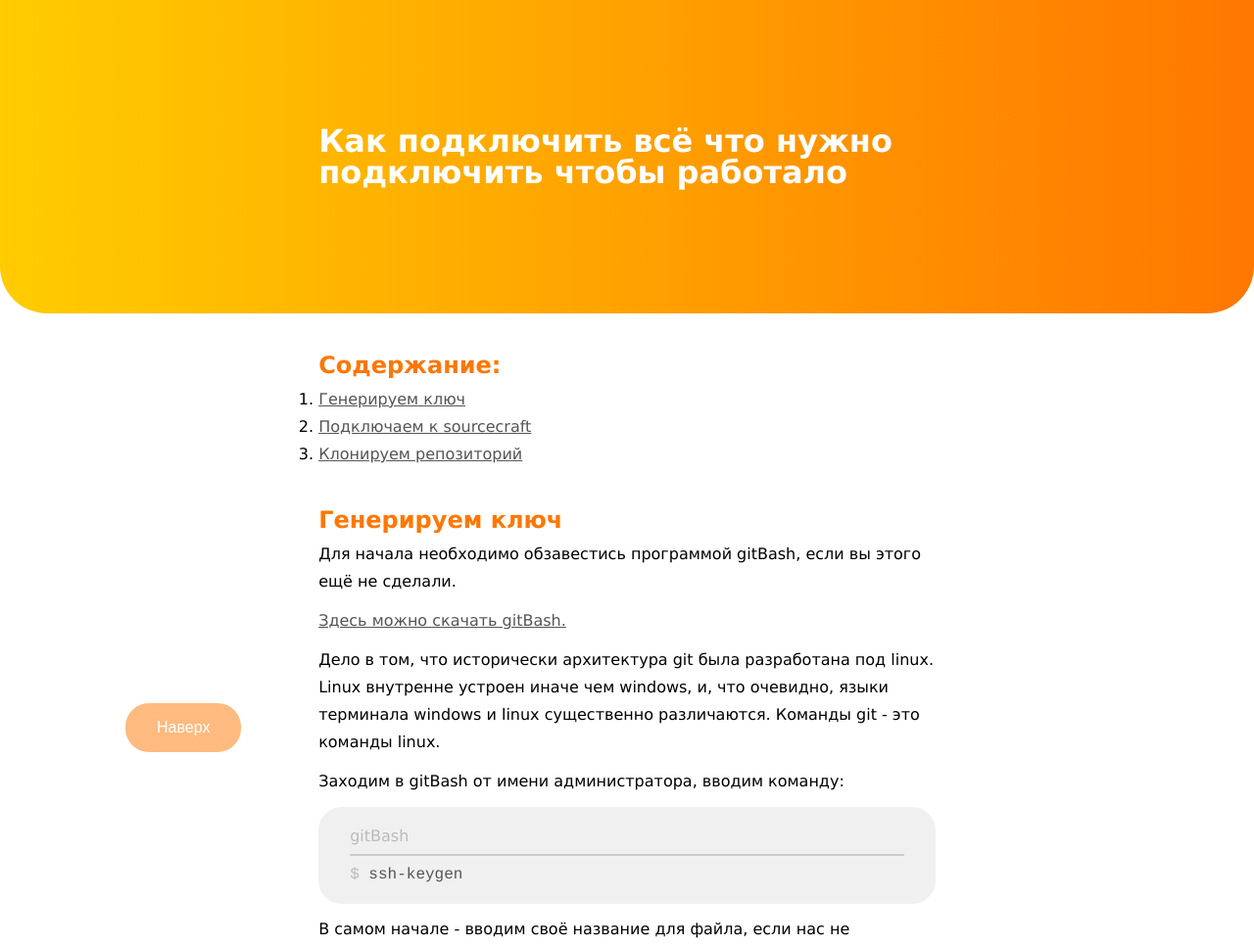
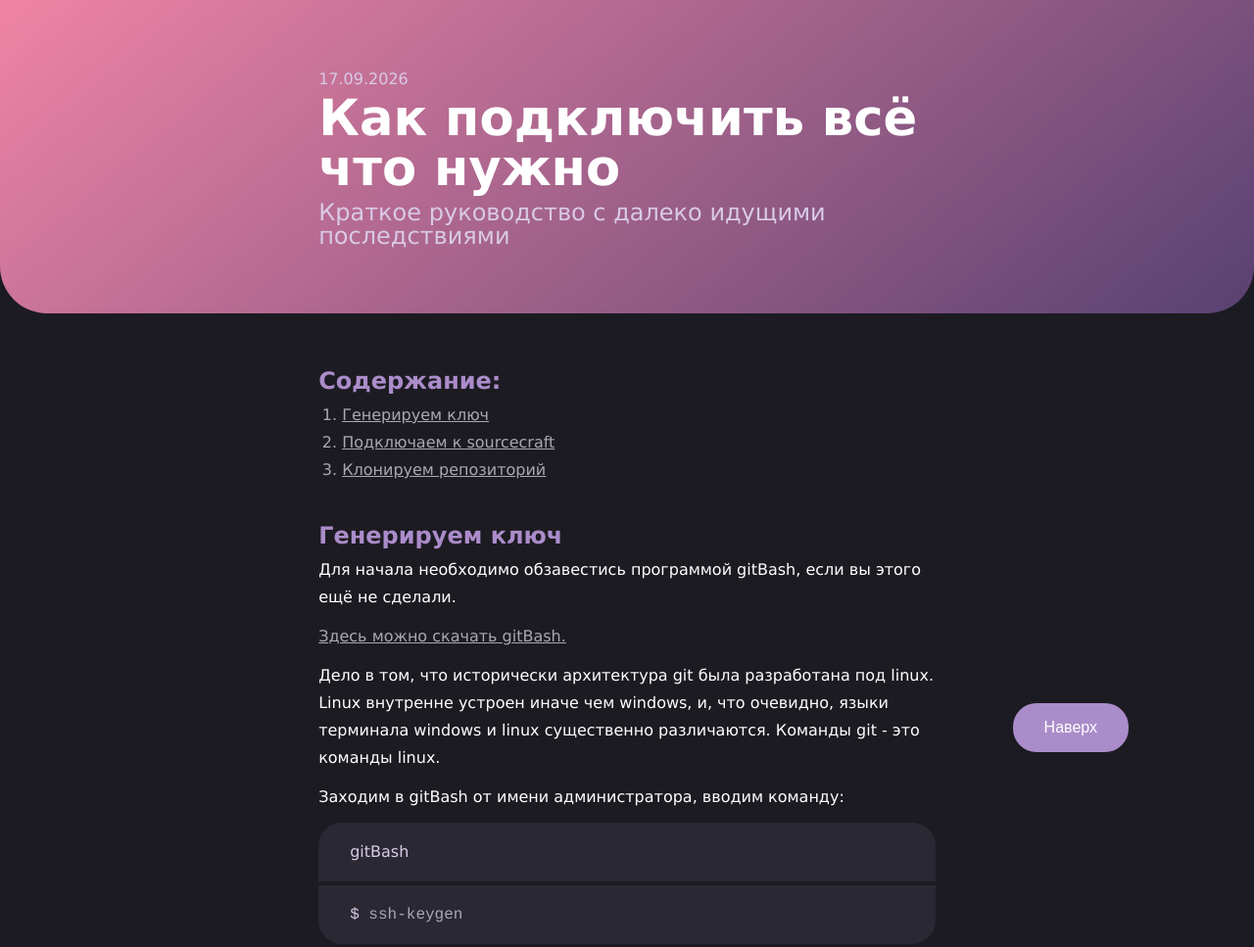
Before and after one commit to satoretoremaa/studentsHelp, a plain HTML site: page docs/index.html in a window 1280 px wide. Shown: the top 967 px of the page at 98% size. Drawn offline with Linux system fonts and the light colour scheme.

Commit message:
design upgrade

```diff
--- a/docs/index.html
+++ b/docs/index.html
@@ -1,6 +1,7 @@
 <!DOCTYPE html>
 <html lang="ru">
 <head>
+    <meta name="color-scheme" content="dark">
     <meta charset="utf-8">
     <meta name="viewport" content="width=device-width, initial-scale=1, shrink-to-fit=no">
     <link rel="stylesheet" href="style.css">
@@ -10,7 +11,9 @@
 <body>
 <header>
     <div class="narrow">
-        <h1>Как подключить всё что нужно подключить чтобы работало</h1>
+        <span class="date">17.09.2026</span>
+        <h1>Как подключить всё что нужно</h1>
+        <h3>Краткое руководство с далеко идущими последствиями</h3>
     </div>
 </header>
 <article>
@@ -37,7 +40,9 @@
 
     <div class="codeblock">
         <div class="lang">gitBash</div>
-        <code><span class="sub">$</span> ssh-keygen</code>
+        <div class="codebody">
+            <pre><code><span class="sub">$</span> ssh-keygen</code></pre>
+        </div>
     </div>
 
     <p>
@@ -57,11 +62,11 @@
     </p>
     <div class="codeblock">
         <div class="lang">common text</div>
-        <pre><code>
-Host ssh.sourcecraft.dev
+        <div class="codebody"><pre><code>Host ssh.sourcecraft.dev
     IdentityFile C:/Users/&lt;имя пользователя>/.ssh/&lt;название файла секретного ключа, по умолчанию - id_ed25519>
     IdentitiesOnly yes
 </code></pre>
+        </div>
     </div>
 
 
@@ -69,6 +74,10 @@ Host ssh.sourcecraft.dev
 
     <h2 id="repositoryCloning">Клонируем репозиторий</h2>
 </article>
+
+<footer>
+    <div class="narrow"><p>&copy; Создано во благо человечества. Цените)</p></div>
+</footer>
 
 <button class="scrollToTopButton">
     Наверх
@@ -79,7 +88,7 @@ Host ssh.sourcecraft.dev
 
     if (scrollToTop) {
 
-        window.addEventListener('scroll', (e) => {
+        window.addEventListener('scroll', () => {
             if (window.scrollY >= 50) {
                 scrollToTop.classList.remove('hidden');
             } else {
--- a/docs/style.css
+++ b/docs/style.css
@@ -5,6 +5,17 @@
     line-height: 1.75;
     overscroll-behavior: none;
     scroll-behavior: smooth;
+
+    --accent-warm: #ef84a5;
+    --accent-cold: #ab8cca;
+    --grey: #a7a8b3;
+    --pale: #d9cae7;
+
+    --bg: #1c1b22;
+    --bg-light: #2a2833;
+    --text: #ffffff;
+
+    background-color: var(--bg);
 }
 
 * {
@@ -14,19 +25,26 @@
 }
 
 *::selection {
-    background: #ffcc00;
-    color: #fff;
+    background: var(--accent-cold);
+    color: var(--text);
 }
 
 article, .narrow {
-    padding-left: 16px;
-    padding-right: 16px;
+    padding: 16px;
     max-width: 65ch;
     margin: auto;
 }
 
+li {
+    margin-left: 1.5rem;
+}
+
+li::marker {
+    color: var(--grey);
+}
+
 header {
-    background-image: linear-gradient(to right, #FFCC00, #FF7700);
+    background-image: linear-gradient(140deg, var(--accent-warm), #584171);
     padding: 16px;
     display: flex;
     align-items: center;
@@ -36,72 +54,132 @@ header {
     border-bottom-right-radius: 3rem;
 }
 
+footer {
+    background-image: linear-gradient(140deg, var(--accent-warm), #584171);
+    padding: 4rem 1rem 2rem 1rem;
+    position: relative;
+}
+
+footer::before {
+    background-color: var(--bg);
+    position: absolute;
+    top: 0;
+    left: 0;
+    width: 100%;
+    height: 3rem;
+    content: "";
+    border-bottom-left-radius: 3rem;
+    border-bottom-right-radius: 3rem;
+}
+
 h1 {
     color: white;
     font-weight: bold;
-    font-size: 2rem;
+    font-size: clamp(2rem, 4vw, 4rem);
     line-height: 1;
+    margin-bottom: 0.5rem;
+    text-wrap-style: pretty;
 }
 
 h2 {
-    color: #FF7700;
+    color: var(--accent-cold);
     margin-top: 2rem;
 }
 
-a, code {
-    color: #555;
-    transition: color 0.4s ease;
+h3 {
+    color: var(--pale);
+    font-weight: normal;
+    line-height: 1;
+    font-size: 1.5rem;
 }
 
-code {
-    font-family: Courier, monospace;
+.date, .subtitle {
+    color: var(--pale);
+    font-size: 16px;
+}
+
+a, li {
+    color: var(--grey);
+    transition: color 0.2s ease;
 }
 
 .sub, .lang {
-    color: #BBB;
+    color: var(--pale);
 }
 
-.lang {
-    display: block;
-    padding-bottom: 4px;
-    border-bottom: 2px solid #CCC;
-    margin-bottom: 4px;
+@media(hover: hover) {
+    a:hover {
+        color: var(--accent-cold);
+    }
+
+    li:hover::marker {
+        color: var(--accent-cold);
+    }
 }
 
-a:hover {
-    color: #FF7700;
+a:active {
+    color: var(--accent-cold);
 }
 
-pre {
-    overflow: scroll;
+a:active::marker {
+    color: var(--accent-cold);
 }
 
 p, .codeblock {
     margin-bottom: 0.75rem;
 }
 
-.codeblock {
-    background-color: #F0F0F0;
+.lang {
+    display: block;
     padding: 1rem 2rem;
-    border-radius: 1.5rem;
+    margin-bottom: 4px;
+    border-top-left-radius: 1.5rem;
+    border-top-right-radius: 1.5rem;
+    background-color: var(--bg-light);
+}
+
+.codebody {
+    overflow: scroll;
+    background-color: var(--bg-light);
+    padding: 1rem 0;
+    border-bottom-left-radius: 1.5rem;
+    border-bottom-right-radius: 1.5rem;
+}
+
+code {
+    color: var(--grey);
+    font-family: Courier, monospace;
+}
+
+pre {
+    width: fit-content;
+    display: block;
+    padding: 0 2rem;
 }
 
 .scrollToTopButton {
     position: fixed;
     display: block;
-
     bottom: 2rem;
-    left: 10%;
-    transition: opacity 0.4s ease;
+    right: 10vw;
+    transition: transform 0.2s ease;
     padding: 1rem 2rem;
     border-radius: 1.5rem;
-    color: white;
+    color: var(--text);
     outline: none;
     border: none;
-    background-color: #FF7700;
-    opacity: 0.5;
+    background-color: var(--accent-cold);
     font-size: 1rem;
+}
 
+.scrollToTopButton:active {
+    transform: scale(0.9);
+}
+
+@media(hover: hover) {
+    .scrollToTopButton:hover {
+        transform: scale(0.9);
+    }
 }
 
 .hidden {
```
